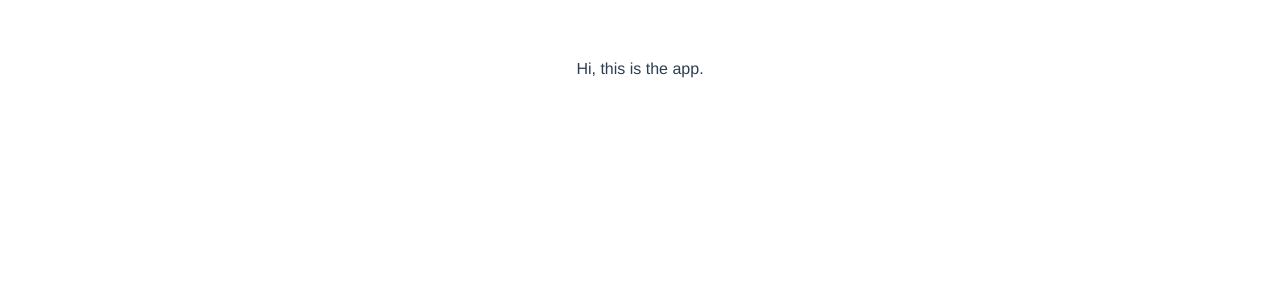
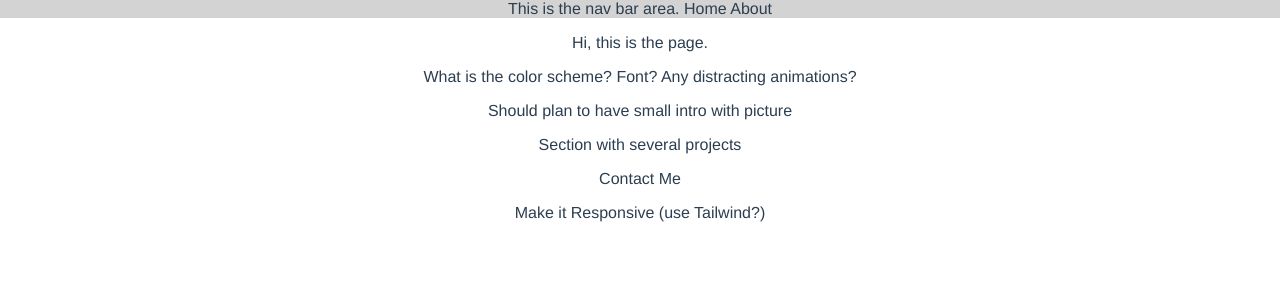
Before and after one commit to ray0h/profile_page, a Vue app: page / in a window 1280 px wide. Shown: the top 300 px of the page. Built offline with nearby package versions, Linux system fonts and the light colour scheme.

Commit message:
Added some basic thoughts for layout

```diff
--- a/src/App.vue
+++ b/src/App.vue
@@ -1,25 +1,34 @@
 <template>
   <div id="app">
-    Hi, this is the app.
+    <Navbar></Navbar>
+    <p>Hi, this is the page.</p>
+    <p>What is the color scheme?  Font?  Any distracting animations?</p>
+    <p>Should plan to have small intro with picture</p>
+    <p>Section with several projects</p>
+    <p>Contact Me</p>
+    <p>Make it Responsive (use Tailwind?)</p>
+
   </div>
 </template>
 
 <script>
-
+import Navbar from './components/NavBar'
 export default {
   name: 'App',
   components: {
+    Navbar
   }
 }
 </script>
 
 <style>
+body {
+  margin: 0;
+  padding: 0;
+}
 #app {
   font-family: Avenir, Helvetica, Arial, sans-serif;
-  -webkit-font-smoothing: antialiased;
-  -moz-osx-font-smoothing: grayscale;
   text-align: center;
   color: #2c3e50;
-  margin-top: 60px;
 }
 </style>
--- /dev/null
+++ b/src/components/NavBar.vue
@@ -0,0 +1,19 @@
+<template>
+  <div id="navContainer">
+    This is the nav bar area.
+    Home
+    About
+  </div>
+</template>
+
+<script>
+export default {
+  name: 'Navbar'
+}
+</script>
+
+<style>
+  #navContainer {
+    background-color: lightgray;
+  }
+</style>
```
